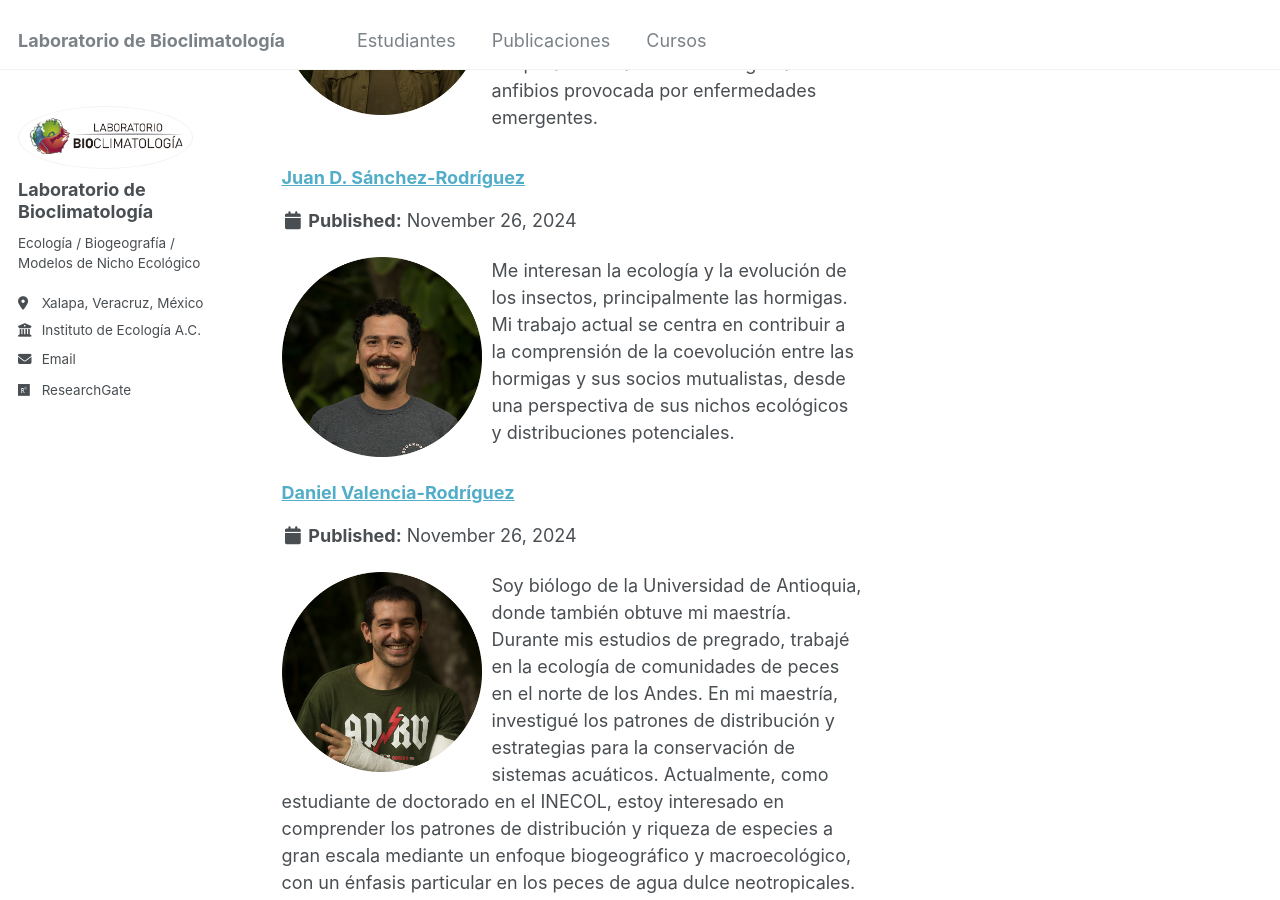
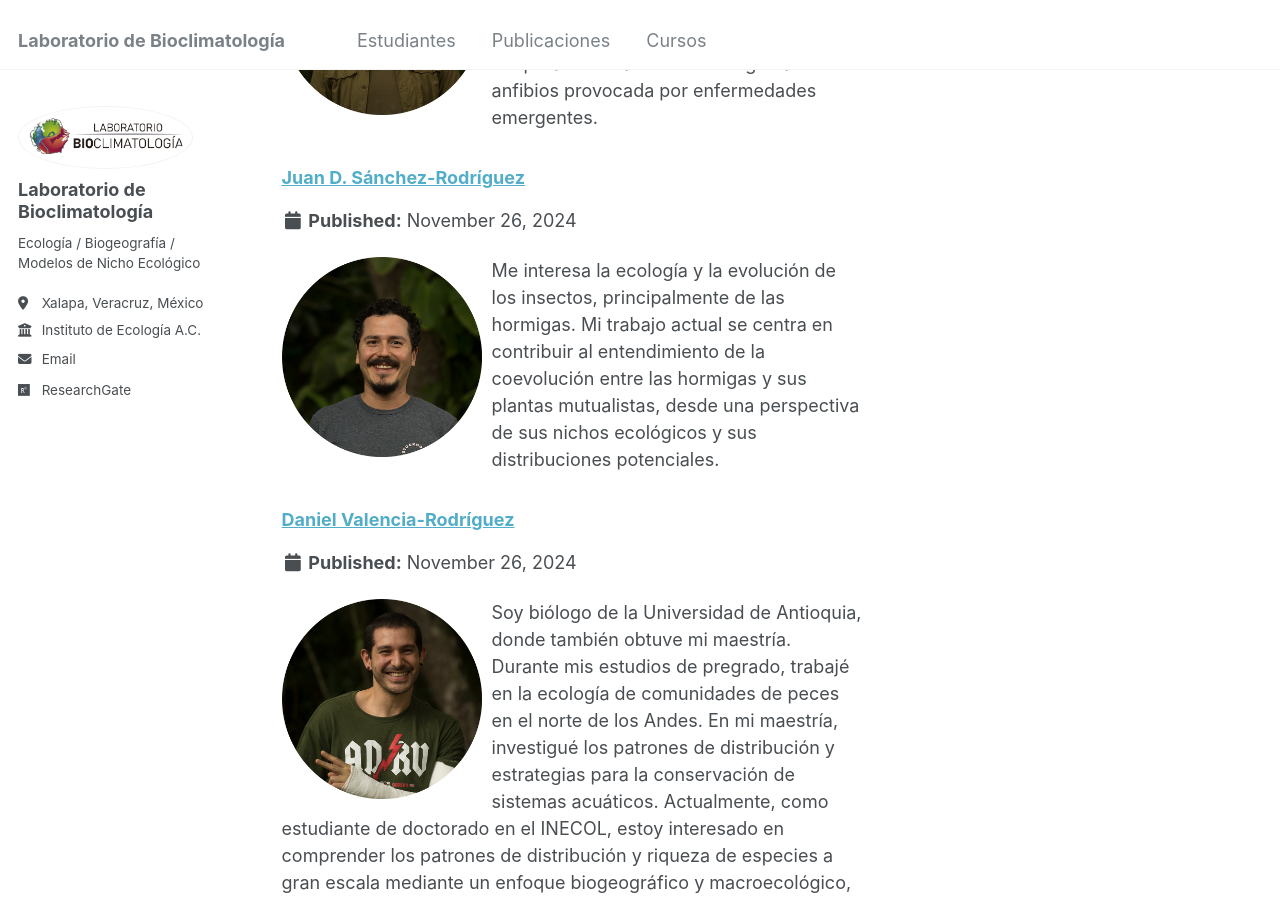
Before and after one commit to Labbioclim/bioclimat, a Jekyll site: the page built from _pages/portfolio.html, in a window 1280 px wide and 900 px high, scrolled down 1472 px. Built offline with Jekyll 4.4.1, drawn with Linux system fonts in a browser that asks for light colours.

Commit message:
Update JDSR.html

```diff
--- a/_portfolio/JDSR.html
+++ b/_portfolio/JDSR.html
@@ -4,5 +4,5 @@ collection: portfolio
 category: phd
 link: "https://www.researchgate.net/profile/Juan-Sanchez-Rodriguez-2"
 permalink: "https://labbioclim.github.io/https://www.researchgate.net/profile/Juan-Sanchez-Rodriguez-2"
-excerpt: "<img src='https://labbioclim.github.io/bioclimat/images/juand.png' style='width: 200px; float: left; margin-right: 10px;'> Me interesan la ecología y la evolución de los insectos, principalmente las hormigas. Mi trabajo actual se centra en contribuir a la comprensión de la coevolución entre las hormigas y sus socios mutualistas, desde una perspectiva de sus nichos ecológicos y distribuciones potenciales."
+excerpt: "<img src='https://labbioclim.github.io/bioclimat/images/juand.png' style='width: 200px; float: left; margin-right: 10px;'> Me interesa la ecología y la evolución de los insectos, principalmente de las hormigas. Mi trabajo actual se centra en contribuir al entendimiento de la coevolución entre las hormigas y sus plantas mutualistas, desde una perspectiva de sus nichos ecológicos y sus distribuciones potenciales."
 ---
```
